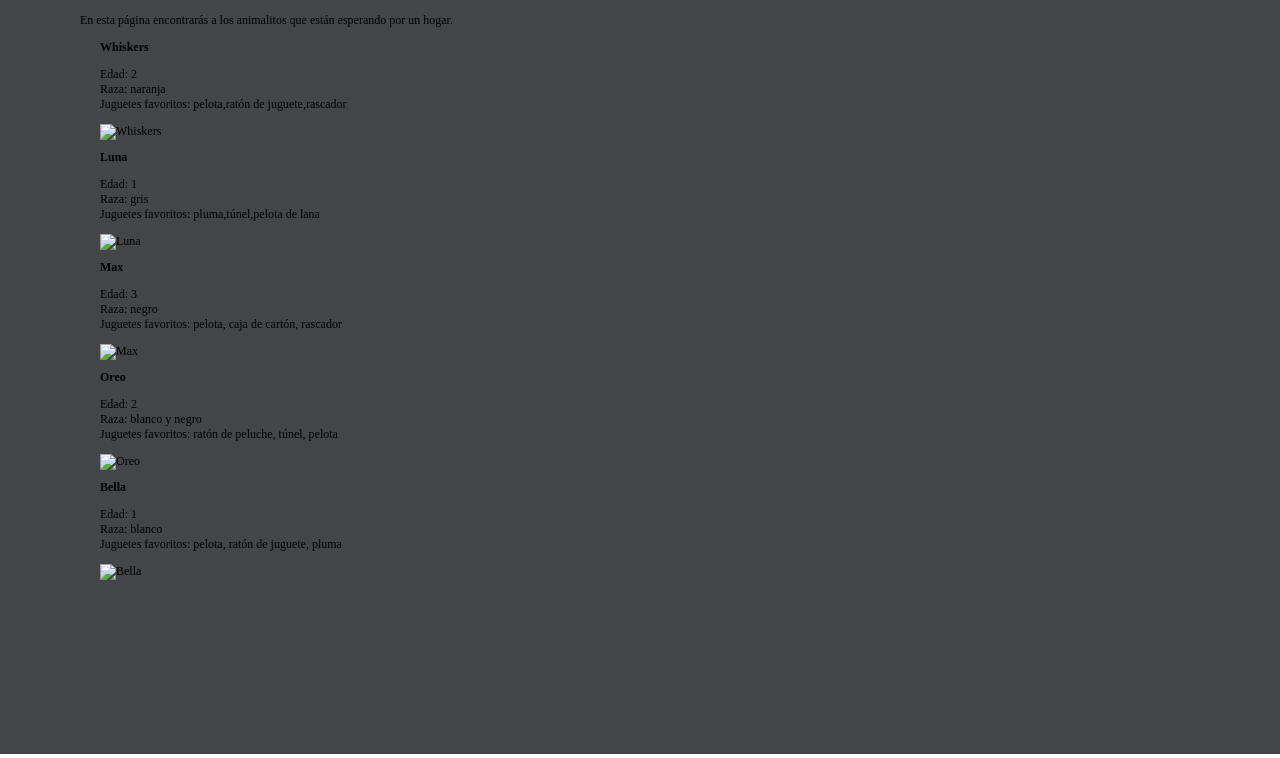
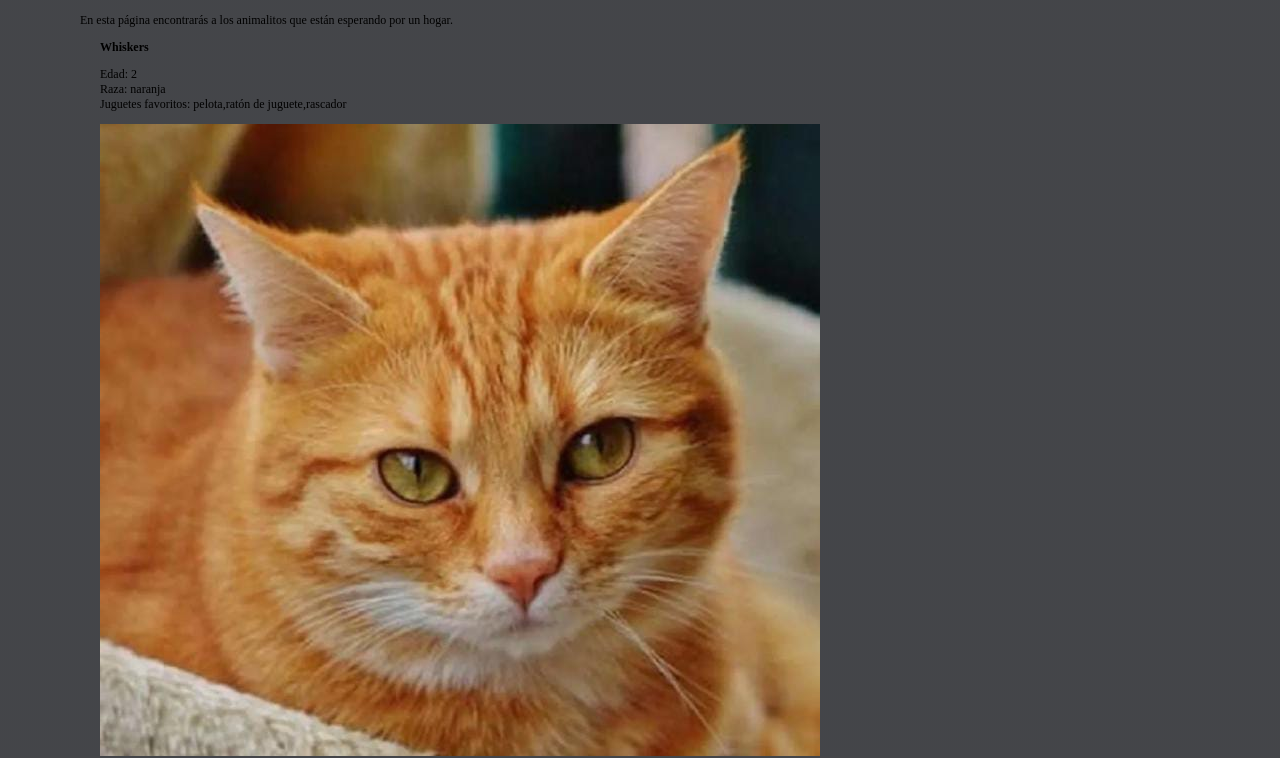
Before and after one commit to santi-esquerre/actividad-semana-8-jap-grupo4, a plain HTML site: page index.html in a window 1280 px wide. Shown: the part 46-804 px from the top of the page. Drawn offline with Linux system fonts and the light colour scheme.

Commit message:
arreglao

```diff
--- a/data.json
+++ b/data.json
@@ -5,35 +5,35 @@
       "edad": 2,
       "color": "naranja",
       "juguetes": ["pelota", "ratón de juguete", "rascador"],
-      "imagen": "images/Whiskers.jpg"
+      "imagen": "images/Whiskers.jpeg"
     },
     {
       "nombre": "Luna",
       "edad": 1,
       "color": "gris",
       "juguetes": ["pluma", "túnel", "pelota de lana"],
-      "imagen": "images/Luna.jpg"
+      "imagen": "images/Luna.jpeg"
     },
     {
       "nombre": "Max",
       "edad": 3,
       "color": "negro",
       "juguetes": ["pelota, caja de cartón, rascador"],
-      "imagen": "images/Max.jpg"
+      "imagen": "images/Max.jpeg"
     },
     {
       "nombre": "Oreo",
       "edad": 2,
       "color": "blanco y negro",
       "juguetes": ["ratón de peluche, túnel, pelota"],
-      "imagen": "images/Oreo.jpg"
+      "imagen": "images/Oreo.jpeg"
     },
     {
       "nombre": "Bella",
       "edad": 1,
       "color": "blanco",
       "juguetes": ["pelota, ratón de juguete, pluma"],
-      "imagen": "images/Bella.jpg"
+      "imagen": "images/Bella.jpeg"
     }
   ]
 }
--- a/style.css
+++ b/style.css
@@ -7,7 +7,7 @@
 
 body {
 
-    background-image: url(images/83e01076cf6026dfd82a9dbe03fe13db.jpg);
+    background-image: url(images/Fondo.jpg);
     background-image: linear-gradient(rgba(5, 7, 12, 0.75), rgba(5, 7, 12, 0.75)), url(images/83e01076cf6026dfd82a9dbe03fe13db.jpg);
     background-size: cover;
 
```
